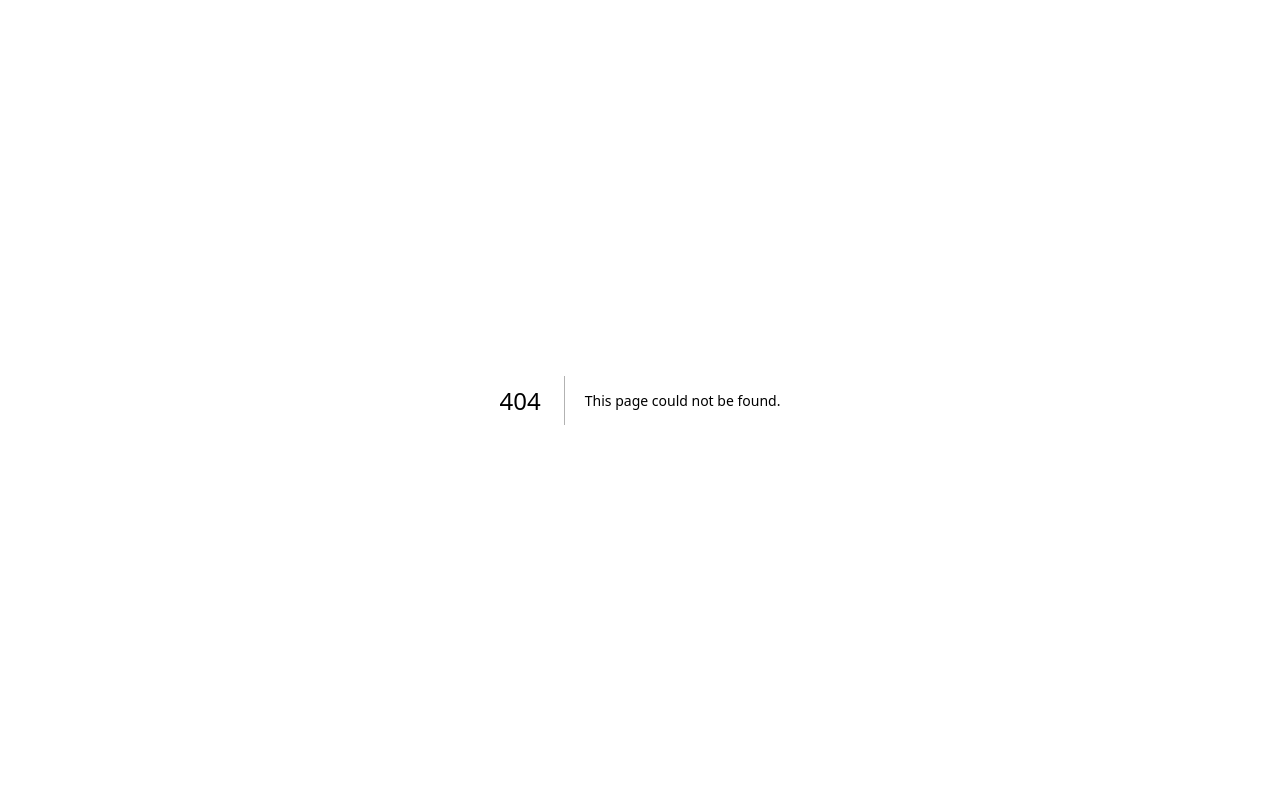
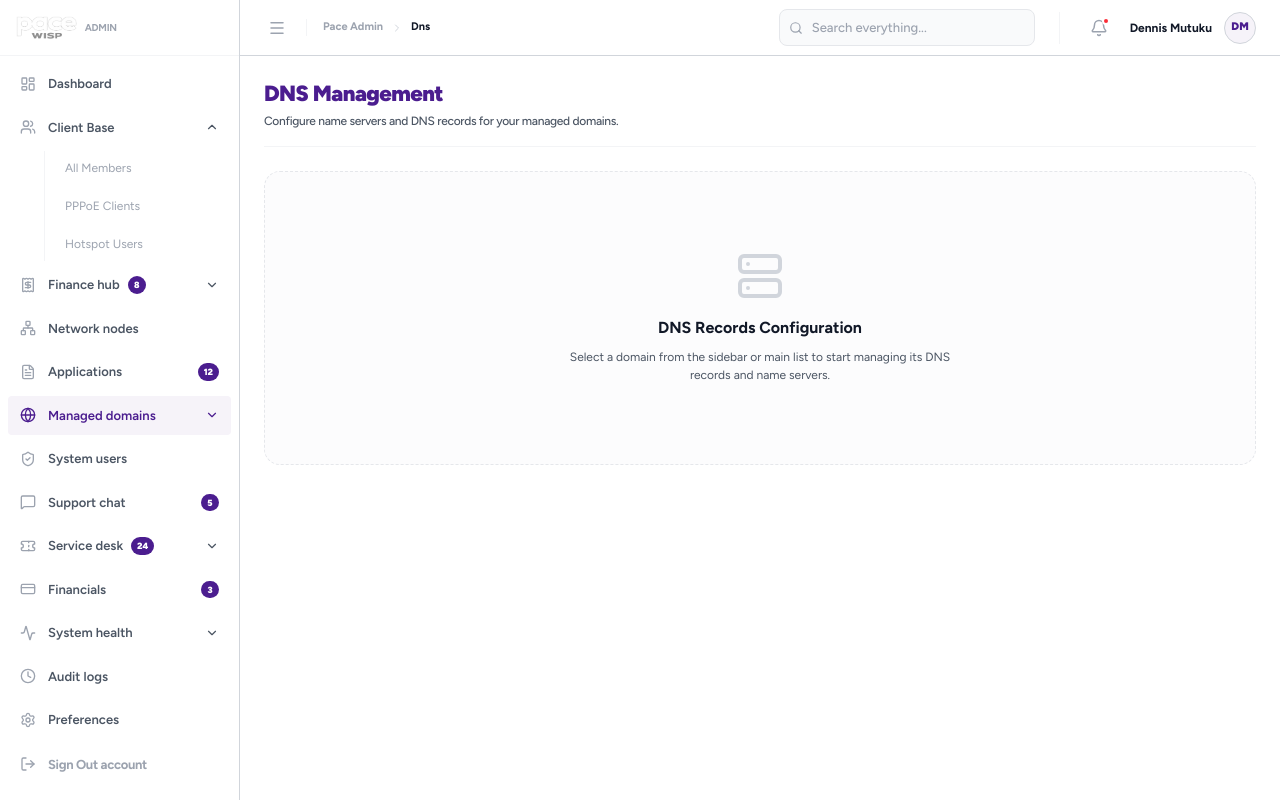
Before and after one commit to dennismutuku2005/pacewebsite, a Next.js app in the folder paceadmin/: page /dashboard/domains/dns in a window 1280 px wide. Before the commit this address had no page. Built offline with nearby package versions, Linux system fonts and the light colour scheme.

Commit message:
Auto-update:

```diff
--- /dev/null
+++ b/paceadmin/src/app/dashboard/domains/dns/page.js
@@ -0,0 +1,21 @@
+"use client"
+
+import React from 'react'
+import { Globe, Server, Shield } from 'lucide-react'
+
+export default function DNSManagementPage() {
+    return (
+        <div className="space-y-6 font-figtree">
+            <div className="border-b border-gray-100 pb-4">
+                <h1 className="text-[22px] font-black text-admin-value leading-tight tracking-tight text-pace-purple">DNS Management</h1>
+                <p className="text-[12px] text-admin-label mt-1 font-medium tracking-tight">Configure name servers and DNS records for your managed domains.</p>
+            </div>
+
+            <div className="flex flex-col items-center justify-center py-20 bg-gray-50/50 rounded-2xl border border-dashed border-gray-200">
+                <Server size={48} className="text-gray-300 mb-4" />
+                <h3 className="text-[16px] font-bold text-admin-value mb-2">DNS Records Configuration</h3>
+                <p className="text-[12px] text-admin-label max-w-sm text-center">Select a domain from the sidebar or main list to start managing its DNS records and name servers.</p>
+            </div>
+        </div>
+    )
+}
```
